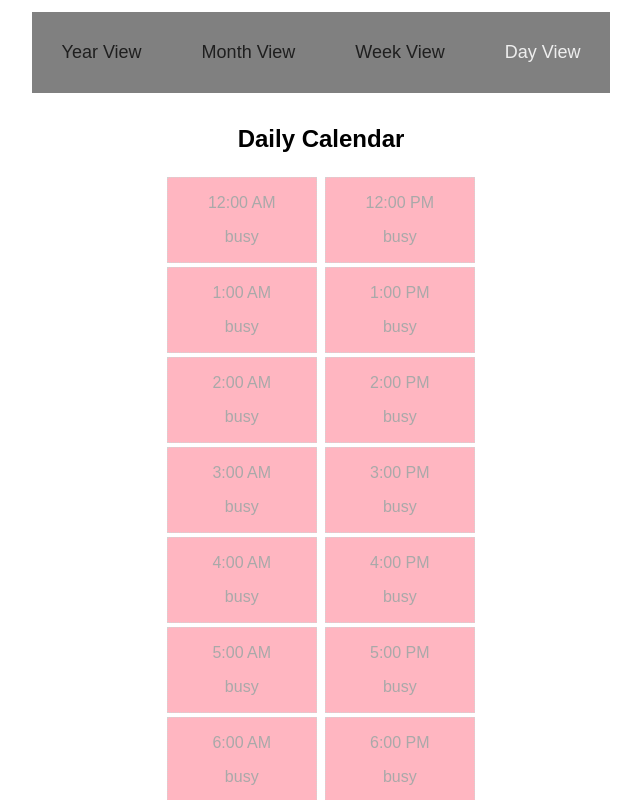
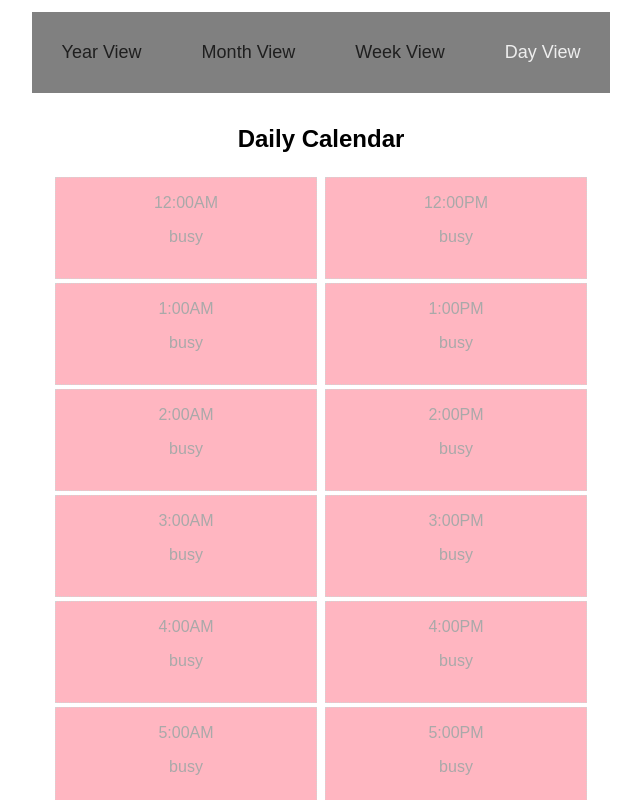
Before and after one commit to shimoal/are-you-free, a React (Create React App) app: page / in a window 1280 px wide. Shown: the top 800 px of the page, without its empty margins (319-960 px from the left). Built offline with nearby package versions, Linux system fonts and the light colour scheme.

Commit message:
Refactor TimeBlock to use new TimeUnit Component

```diff
--- a/src/components/TimeBlock.js
+++ b/src/components/TimeBlock.js
@@ -1,28 +1,15 @@
 import React from 'react';
 import '../styles/TimeBlock.css';
 
-const BUSY_STATUS = 'busy';
-const FREE_STATUS = 'free';
+import TimeUnit from './TimeUnit';
 
 export default class TimeBlock extends React.Component {
-  state = {
-    isFree: false
-  };
-
   render() {
     const {abbreviation, number} = this.props;
-    const {isFree} = this.state;
-    const status = isFree ? FREE_STATUS : BUSY_STATUS;
+    const label = number + ':00' + abbreviation;
 
     return (
-      <div className={"timeblock " + status} onClick={() => {
-        this.setState((prevState) => ({
-          isFree: !prevState.isFree
-        }));
-      }}>
-        <p>{number}:00 {abbreviation}</p>
-        <p>{status}</p>
-      </div>
+      <TimeUnit label={label} height={100} width={180} />
     );
   }
 };
```
